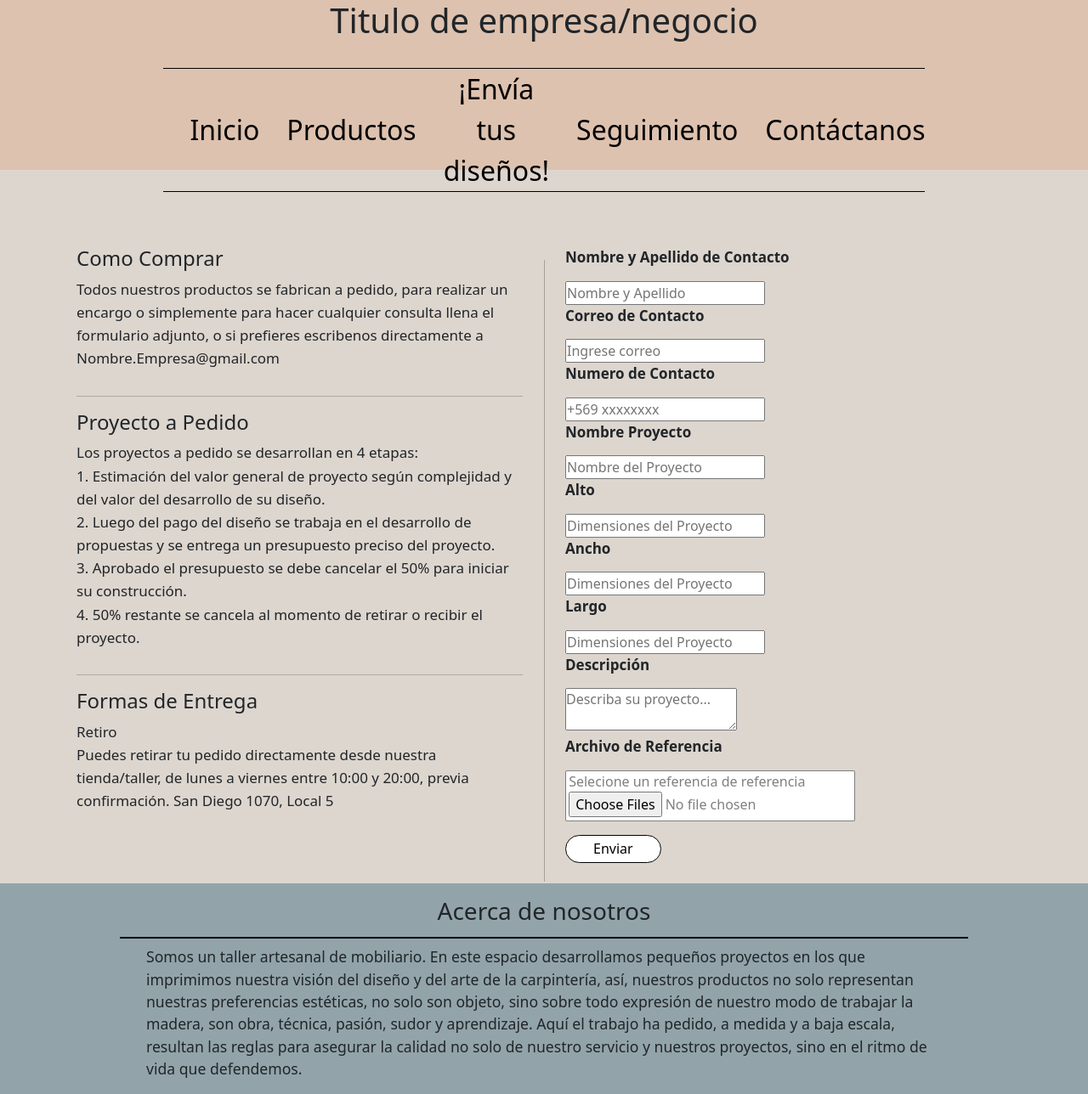
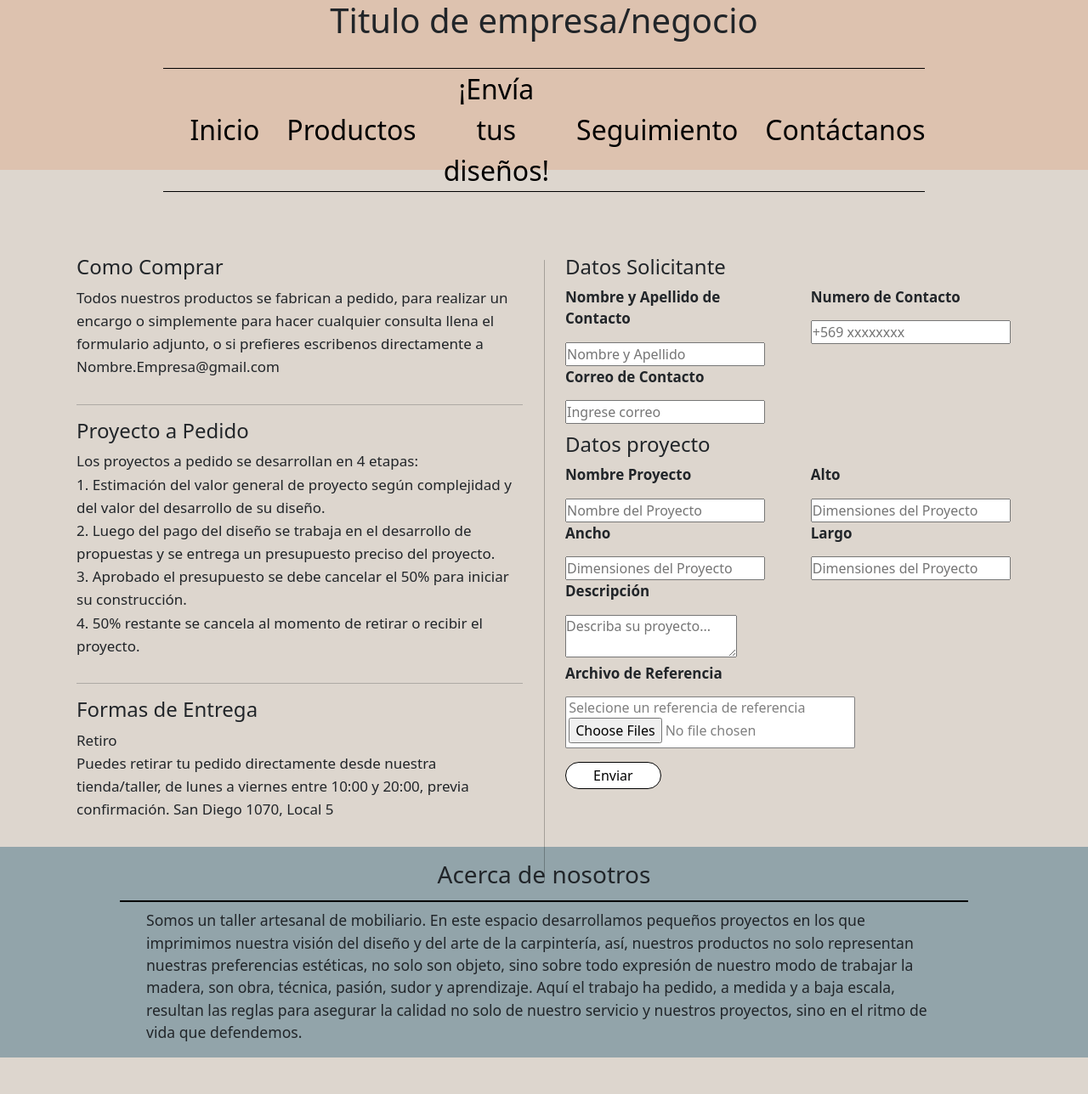
Before and after one commit to MrMonkey09/TiendaMuebles, a Django app: page /solicitud-diseno/ in a window 1280 px wide. Shown: the whole page at 85% size. After the commit the page ends 1245 px from the top, so only its background shows below. Run offline with Django 4.2, Linux system fonts and the light colour scheme.

Commit message:
Algunos cambios visuales

```diff
--- a/TiendaMuebles/TiendaMuebles/settings.py
+++ b/TiendaMuebles/TiendaMuebles/settings.py
@@ -27,7 +27,7 @@
 SECRET_KEY = 'django-insecure-t*lz&s-m9zu9q-%#hnbqj88qr6f#c8lv&jog5*g3b5o#%fg=3f'
 
 # SECURITY WARNING: don't run with debug turned on in production!
-DEBUG = True
+DEBUG = False
 
 ALLOWED_HOSTS = ['.vercel.app', '.now.sh','127.0.0.1']
 
--- a/TiendaMuebles/static/css/style.css
+++ b/TiendaMuebles/static/css/style.css
@@ -162,13 +162,48 @@
 
 
 /* envia tus diseños */
+.solicitud-diseños
+{
+    display: flex;
+    flex-flow: row wrap;
+    column-gap: 5%;
+}
+.input-nombre
+{
+    width: 50%;
+
+}
+.input-numero
+{
+    width: 45%
+}
+.input-correo
+{
+    width: 50%;
+}
 
 .input-nombreProyecto {
   width: 50%;
 }
 
-.input-dimensiones {
+.input-alto {
   width: 45%;
+}
+
+.input-ancho {
+  width: 50%;
+}
+
+.input-Largo {
+  width: 45%;
+}
+.Nombre-seccion {
+  width: 100%;
+}
+
+.container-form h4 {
+  width: 100%;
+  margin-top: 10px;
 }
 
 /* Productos */
@@ -254,6 +289,8 @@
   align-items: center;
   width: 90%;
   margin-bottom: 2em;
+  margin-left: 40em;
+  margin-right: 40em;
 }
 
 .productos-producto {
@@ -280,6 +317,15 @@
   left: 50%;
   border-width: 0.5px;
   position: absolute;
+}
+
+.Buscador-producto{
+  background-color: white;
+  border-radius: 20px;
+  width: 100%;
+  font-size: 1.3em;
+  padding: 0.2em 0.7em;
+
 }
 
 
--- a/TiendaMuebles/templates/seguimiento/seguimiento.html
+++ b/TiendaMuebles/templates/seguimiento/seguimiento.html
@@ -61,7 +61,7 @@
         <hr class="linea-punteada">
         <div class="estado">
           <p id="estado-etapa">2</p>
-          <p id="estado-nombre">En <br> entregado</p>
+          <p id="estado-nombre">Entregado</p>
         </div>
       </section>
     </main>
--- a/TiendaMuebles/templates/solicitudDiseños/solicitudDiseños.html
+++ b/TiendaMuebles/templates/solicitudDiseños/solicitudDiseños.html
@@ -35,7 +35,7 @@
   <main>
     <div class="container-form">
       <div class="info-form">
-        <h4>Como Comprar</h3>
+        <h4>Como Comprar</h4>
         <p>
           Todos nuestros productos se fabrican a pedido, para realizar un encargo o simplemente para hacer cualquier
           consulta llena el formulario adjunto, o si prefieres escribenos directamente a Nombre.Empresa@gmail.com
@@ -61,16 +61,11 @@
       </div>
       <hr class="vertical-line">
       <form>
-        <div class="contacto">
-
+        <div class="solicitud-diseños">
+          <h4>Datos Solicitante</h4>
           <div class="input-nombre">
             <a>Nombre y Apellido de Contacto</a>
             <input type="text" name="nombre" placeholder="Nombre y Apellido" class="campo">
-          </div>
-
-          <div class="input-correo">
-            <a>Correo de Contacto</a>
-            <input type="text" name="correo" placeholder="Ingrese correo " class="campo">
           </div>
 
           <div class="input-numero">
@@ -78,6 +73,11 @@
             <input type="text" name="numeroContacto" placeholder="+569 xxxxxxxx" class="campo">
           </div>
 
+          <div class="input-correo">
+            <a>Correo de Contacto</a>
+            <input type="text" name="correo" placeholder="Ingrese correo " class="campo">
+          </div>
+          <h4>Datos proyecto</h4>
           <div class="input-nombreProyecto">
             <a>Nombre Proyecto</a>
             <input type="text" name="nombreProyecto" placeholder="Nombre del Proyecto" class="campo">
```
Lines whose indentation alone changed are shown as unchanged.
